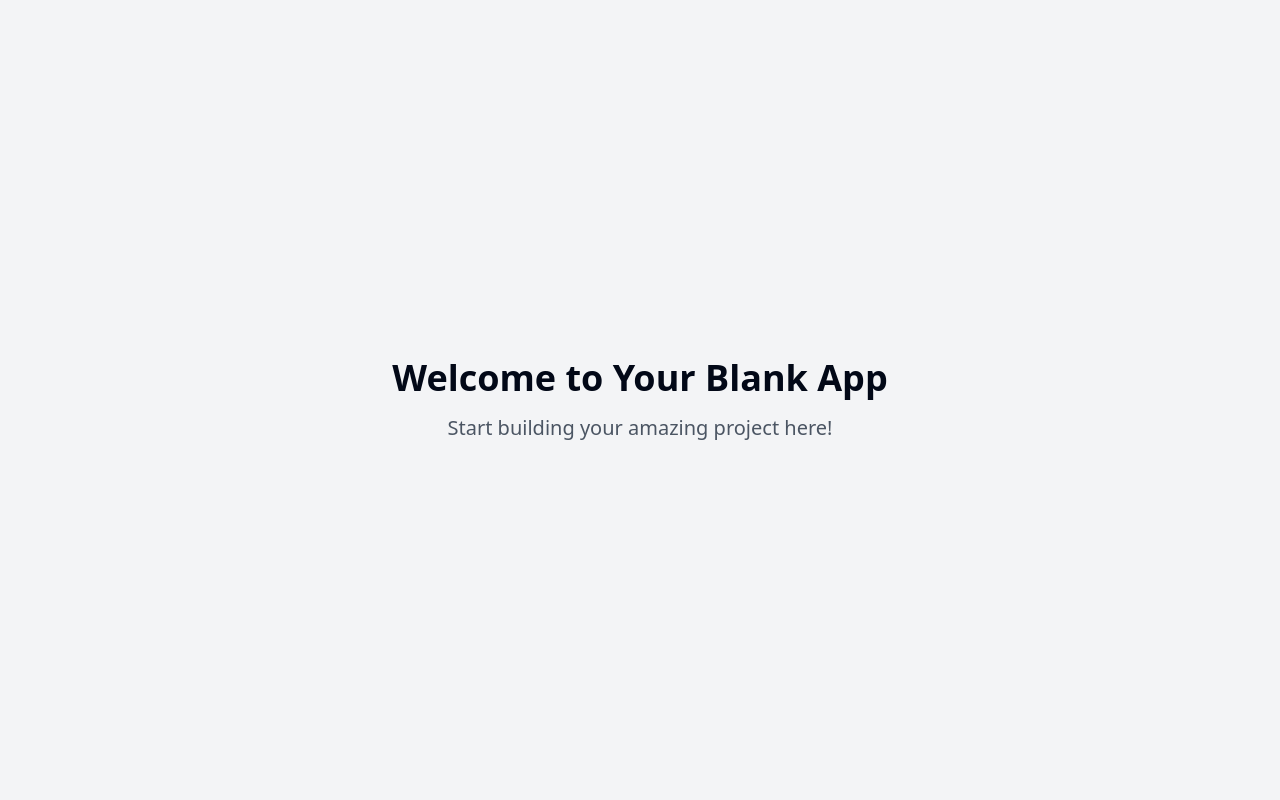
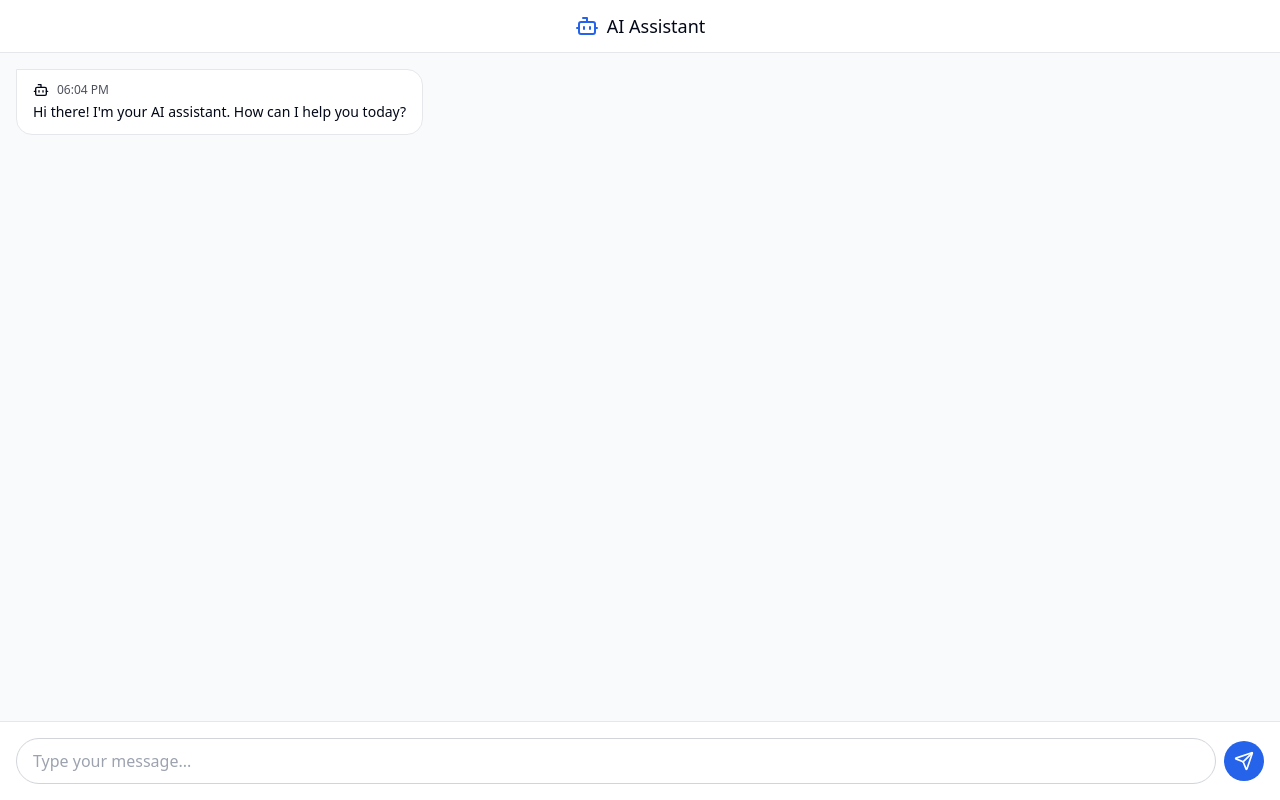
Before and after one commit to hacker-git-code/buddybot-similar, a React (Vite) app: page / in a window 1280 px wide. Built offline with nearby package versions, Linux system fonts and the light colour scheme.

Commit message:
Implement AI chatbot UI
Implement the basic HTML, CSS, and JS structure for an AI chatbot interface.

```diff
--- a/src/index.css
+++ b/src/index.css
@@ -1,3 +1,4 @@
+
 @tailwind base;
 @tailwind components;
 @tailwind utilities;
@@ -99,3 +100,33 @@
     @apply bg-background text-foreground;
   }
 }
+
+/* Custom animations */
+@keyframes fade-in {
+  from {
+    opacity: 0;
+    transform: translateY(8px);
+  }
+  to {
+    opacity: 1;
+    transform: translateY(0);
+  }
+}
+
+.animate-fade-in {
+  animation: fade-in 0.3s ease-out forwards;
+}
+
+/* Custom scrollbar */
+::-webkit-scrollbar {
+  width: 6px;
+}
+
+::-webkit-scrollbar-track {
+  background: transparent;
+}
+
+::-webkit-scrollbar-thumb {
+  background-color: rgba(0, 0, 0, 0.2);
+  border-radius: 20px;
+}
--- a/src/pages/Index.tsx
+++ b/src/pages/Index.tsx
@@ -1,11 +1,137 @@
-// Update this page (the content is just a fallback if you fail to update the page)
+
+import { useState, useRef, useEffect } from 'react';
+import { Send, Bot, User } from 'lucide-react';
 
 const Index = () => {
+  const [messages, setMessages] = useState([
+    { text: "Hi there! I'm your AI assistant. How can I help you today?", sender: 'ai' }
+  ]);
+  const [inputValue, setInputValue] = useState('');
+  const [isTyping, setIsTyping] = useState(false);
+  const messagesEndRef = useRef(null);
+
+  // Auto-scroll to bottom when messages change
+  useEffect(() => {
+    messagesEndRef.current?.scrollIntoView({ behavior: 'smooth' });
+  }, [messages]);
+
+  const handleSubmit = (e) => {
+    e.preventDefault();
+    if (!inputValue.trim()) return;
+
+    // Add user message
+    setMessages(prev => [...prev, { text: inputValue, sender: 'user' }]);
+    setInputValue('');
+
+    // Simulate AI thinking
+    setIsTyping(true);
+
+    // Simulate AI response after a delay
+    setTimeout(() => {
+      const aiMessage = {
+        text: getAIResponse(inputValue),
+        sender: 'ai'
+      };
+      setMessages(prev => [...prev, aiMessage]);
+      setIsTyping(false);
+    }, 1500);
+  };
+
+  // Simple response generation
+  const getAIResponse = (input) => {
+    const lowerInput = input.toLowerCase();
+
+    if (lowerInput.includes('hello') || lowerInput.includes('hi')) {
+      return "Hello! How can I assist you today?";
+    } else if (lowerInput.includes('help')) {
+      return "I'm here to help! You can ask me questions, and I'll do my best to assist you.";
+    } else if (lowerInput.includes('thank')) {
+      return "You're welcome! Is there anything else you'd like to know?";
+    } else if (lowerInput.includes('bye')) {
+      return "Goodbye! Feel free to come back if you have more questions.";
+    } else {
+      return "That's an interesting point. Can you tell me more about what you're looking for?";
+    }
+  };
+
+  const formatTimestamp = () => {
+    const now = new Date();
+    return now.toLocaleTimeString([], { hour: '2-digit', minute: '2-digit' });
+  };
+
   return (
-    <div className="min-h-screen flex items-center justify-center bg-gray-100">
-      <div className="text-center">
-        <h1 className="text-4xl font-bold mb-4">Welcome to Your Blank App</h1>
-        <p className="text-xl text-gray-600">Start building your amazing project here!</p>
+    <div className="flex flex-col h-screen bg-gray-50">
+      {/* Header */}
+      <header className="bg-white border-b border-gray-200 px-4 py-3 flex items-center">
+        <div className="mx-auto flex items-center">
+          <Bot className="w-6 h-6 text-blue-600 mr-2" />
+          <h1 className="text-lg font-medium">AI Assistant</h1>
+        </div>
+      </header>
+
+      {/* Chat container */}
+      <div className="flex-1 overflow-y-auto p-4 space-y-4">
+        {messages.map((message, index) => (
+          <div
+            key={index}
+            className={`flex ${message.sender === 'user' ? 'justify-end' : 'justify-start'}`}
+          >
+            <div
+              className={`max-w-[80%] rounded-2xl px-4 py-3 ${
+                message.sender === 'user'
+                  ? 'bg-blue-600 text-white rounded-tr-none'
+                  : 'bg-white border border-gray-200 rounded-tl-none'
+              } animate-fade-in`}
+            >
+              <div className="flex items-center gap-2 mb-1">
+                {message.sender === 'ai' ? (
+                  <Bot className="w-4 h-4" />
+                ) : (
+                  <User className="w-4 h-4" />
+                )}
+                <span className="text-xs opacity-70">{formatTimestamp()}</span>
+              </div>
+              <p className="text-sm">{message.text}</p>
+            </div>
+          </div>
+        ))}
+
+        {/* Typing indicator */}
+        {isTyping && (
+          <div className="flex justify-start">
+            <div className="bg-white border border-gray-200 rounded-2xl rounded-tl-none px-4 py-3 max-w-[80%]">
+              <div className="flex items-center gap-2">
+                <Bot className="w-4 h-4" />
+                <div className="flex space-x-1">
+                  <div className="w-2 h-2 bg-gray-400 rounded-full animate-bounce" style={{ animationDelay: '0ms' }}></div>
+                  <div className="w-2 h-2 bg-gray-400 rounded-full animate-bounce" style={{ animationDelay: '150ms' }}></div>
+                  <div className="w-2 h-2 bg-gray-400 rounded-full animate-bounce" style={{ animationDelay: '300ms' }}></div>
+                </div>
+              </div>
+            </div>
+          </div>
+        )}
+
+        <div ref={messagesEndRef} />
+      </div>
+
+      {/* Input area */}
+      <div className="p-4 border-t border-gray-200 bg-white">
+        <form onSubmit={handleSubmit} className="flex items-center gap-2">
+          <input
+            type="text"
+            value={inputValue}
+            onChange={(e) => setInputValue(e.target.value)}
+            placeholder="Type your message..."
+            className="flex-1 rounded-full border border-gray-300 px-4 py-2.5 focus:outline-none focus:ring-2 focus:ring-blue-500"
+          />
+          <button
+            type="submit"
+            className="rounded-full bg-blue-600 p-2.5 text-white hover:bg-blue-700 focus:outline-none focus:ring-2 focus:ring-blue-500"
+          >
+            <Send className="w-5 h-5" />
+          </button>
+        </form>
       </div>
     </div>
   );
```
